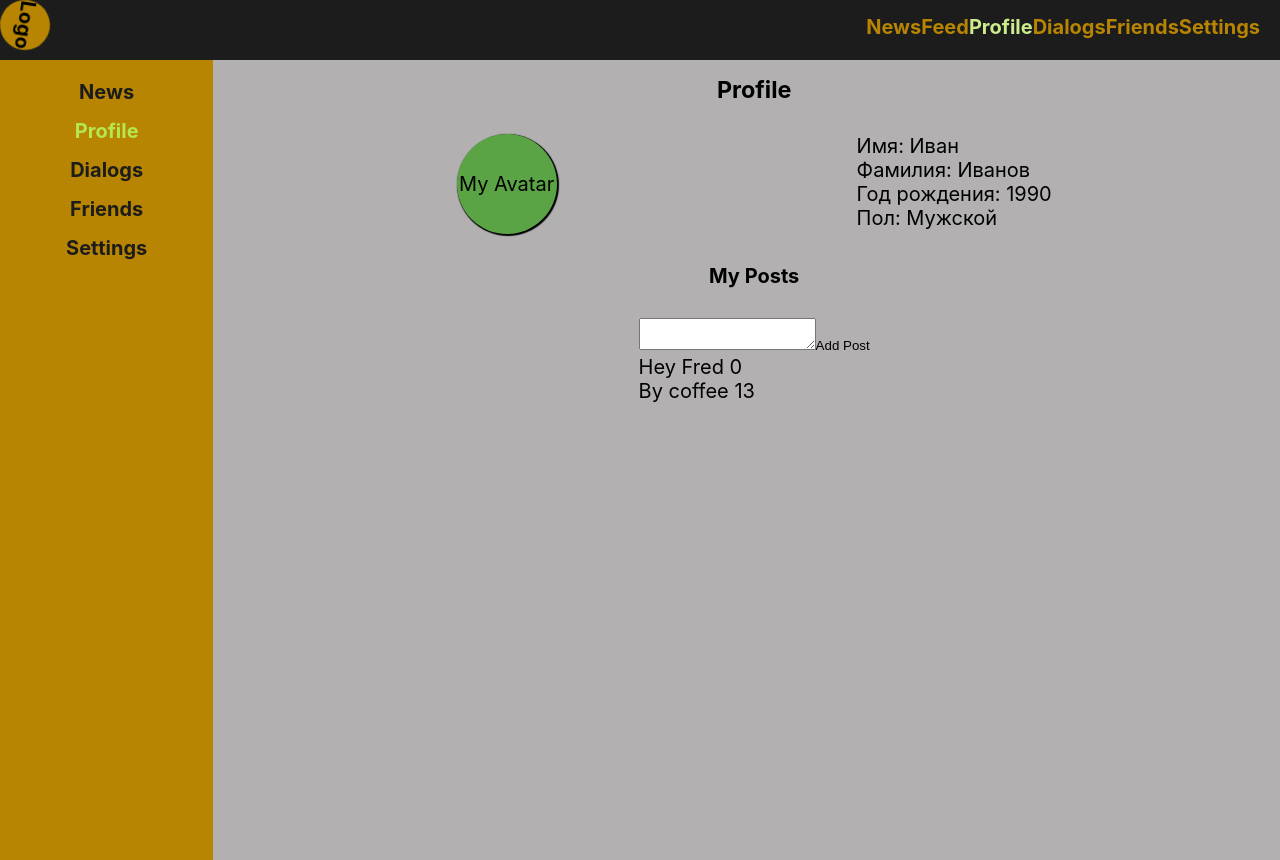
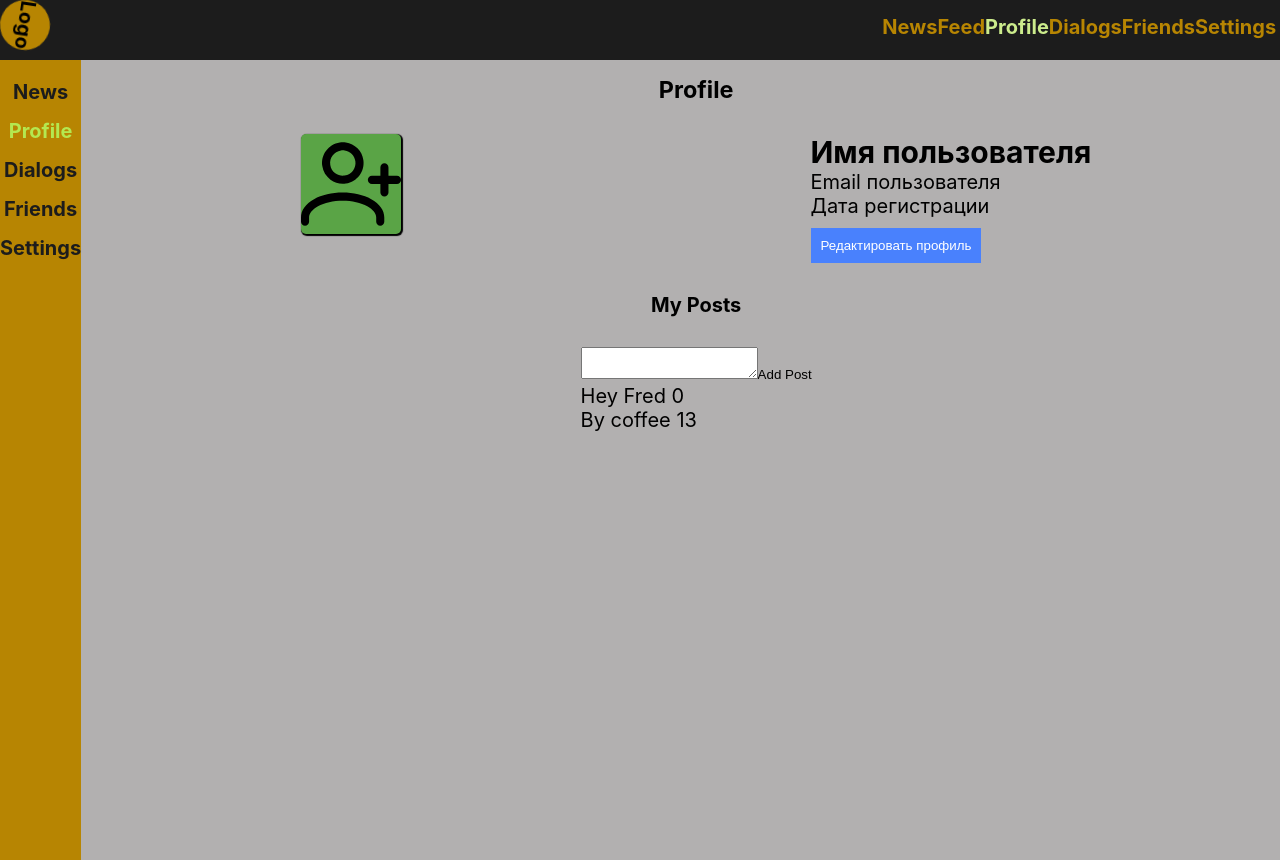
Before and after one commit to hadsome-Droid/SocialNetwork, a React (Create React App) app: page /profile in a window 1280 px wide. Built offline with nearby package versions, Linux system fonts and the light colour scheme.

Commit message:
Worked on CSS styling of ProfileInfo component

```diff
--- a/src/app/store.ts
+++ b/src/app/store.ts
@@ -1,5 +1,5 @@
 import {configureStore} from "@reduxjs/toolkit";
-import {newsFeedReducer} from "../features/newsFeed/components/newsFeedSlice";
+import {newsFeedReducer} from "../features/newsFeed/model/newsFeedSlice";
 
 
 export const store = configureStore({
--- a/src/features/content/Content.tsx
+++ b/src/features/content/Content.tsx
@@ -2,7 +2,7 @@ import React from 'react';
 
 import {Route} from "react-router-dom";
 import {Dialogs} from "../dialogs/Dialogs";
-import {Profile} from "../profile/Profile";
+import {Profile} from "../profile/ui/profile/Profile";
 import {NewsFeed} from "../newsFeed/components/NewsFeed";
 
 type PropsType = {
--- a/src/features/newsFeed/components/NewsFeed.tsx
+++ b/src/features/newsFeed/components/NewsFeed.tsx
@@ -7,7 +7,7 @@ import s from './NewsFeed.module.css'
 import {useAppDispatch} from "../../../shared/utils/useAppDispatch";
 import {useSelector} from "react-redux";
 import {AppRootStateType} from "../../../app/store";
-import {newsFeedActions} from "./newsFeedSlice";
+import {newsFeedActions} from "../model/newsFeedSlice";
 
 //todo tests
 export const NewsFeed = () => {
--- a/src/features/newsFeed/components/Post.tsx
+++ b/src/features/newsFeed/components/Post.tsx
@@ -38,10 +38,6 @@ export const Post = ({authorName, postDate, postText, likesCount, avatarUrl, isL
                 <h2 className={s.authorName}>{authorName}</h2>
             </div>
             <EditableSpan text={postText} callBack={onChange}/>
-            {/*{ edit*/}
-            {/*    ? <input type="text" onBlur={() => setEdit(false)}/>*/}
-            {/*    : <span className={s.postText}  onDoubleClick={() => setEdit(true)}>{postText}</span>*/}
-            {/*}*/}
             <div className={s.postDetails}>
                 <span className={s.postDate}>{postDate}</span>
                 <button className={s.likeBtn} onClick={clickHandler}>
--- a/src/features/newsFeed/components/newsFeedSlice.ts
+++ b/src/features/newsFeed/model/newsFeedSlice.ts
@@ -43,9 +43,6 @@ const slice = createSlice({
                 // state.newsFeed[index] = {...state.newsFeed[index], postText: action.payload.text}
                 state.newsFeed[index].postText = action.payload.text
             }
-        },
-        loadMorePosts: (state, action: PayloadAction<{newPosts: Post[]}>) => {
-            state.newsFeed = [...state.newsFeed, ...action.payload.newPosts];
         }
     }
 })
--- a/src/features/profile/profileInfo/ProfileInfo.module.css
+++ /dev/null
@@ -1,15 +0,0 @@
-
-.user_profile{
-    display: flex;
-    gap: 300px;
-}
-
-.avatar {
-    width: 100px;
-    height: 100px;
-    border-radius: 50%;
-    background-color: #5aa446;
-    box-shadow: 1px 1px 1px 1px black;
-    text-align: center;
-    line-height: 100px;
-}
--- a/src/features/profile/profileInfo/ProfileInfo.tsx
+++ /dev/null
@@ -1,20 +0,0 @@
-import React from 'react';
-import s from './ProfileInfo.module.css'
-
-export const ProfileInfo = () => {
-    return (
-        <div className={s.user_profile}>
-            <div className={s.avatar}>
-                {/*<img src="avatar.jpg" alt="User Avatar"/> */}
-               My Avatar
-            </div>
-
-                <div className={s.user_info}>
-                    <p>Имя: Иван</p>
-                    <p>Фамилия: Иванов</p>
-                    <p>Год рождения: 1990</p>
-                    <p>Пол: Мужской</p>
-                </div>
-        </div>
-    );
-};
--- a/src/features/profile/myPosts/MyPostsList.tsx
+++ b/src/features/profile/ui/myPosts/MyPostsList.tsx
@@ -1,6 +1,6 @@
 import React, {useState} from 'react';
-import {Post, PostPropsType} from "../../content/post/Post";
-import {Button} from "../../../shared/components/Button/Button";
+import {Post, PostPropsType} from "../../../content/post/Post";
+import {Button} from "../../../../shared/components/Button/Button";
 
 
 
--- a/src/features/profile/Profile.tsx
+++ b/src/features/profile/ui/profile/Profile.tsx
@@ -1,8 +1,8 @@
 import React from 'react';
 
 import s from './Profile.module.css'
-import {ProfileInfo} from "./profileInfo/ProfileInfo";
-import {MyPostsList} from "./myPosts/MyPostsList";
+import {ProfileInfo} from "../profileInfo/ProfileInfo";
+import {MyPostsList} from "../myPosts/MyPostsList";
 
 
 type PropsType = {
--- /dev/null
+++ b/src/features/profile/ui/profileInfo/ProfileInfo.module.css
@@ -0,0 +1,53 @@
+
+.user_profile{
+    display: flex;
+    justify-content: space-between;
+    align-items: center;
+    gap: 20px;
+}
+
+.avatar {
+    width: 100px;
+    height: 100px;
+    border-radius: 5%;
+    background-color: #5aa446;
+    box-shadow: 1px 1px 1px 1px black;
+    text-align: center;
+    line-height: 100px;
+}
+.avatar img {
+    width: 100%;
+    height: auto;
+}
+
+.profile_info{
+
+}
+
+.editProfile {
+    margin-top: 10px;
+    background-color: #4981fd;
+    color: white;
+    border: none;
+    padding: 10px;
+}
+
+.editForm {
+    margin-top: 20px;
+}
+
+.editForm input {
+    display: block;
+    margin-bottom: 10px;
+    padding: 5px;
+}
+
+.posts {
+    margin-top: 20px;
+}
+
+.container{
+    width: 1200px;
+    display: flex;
+    justify-content: space-around;
+}
--- /dev/null
+++ b/src/features/profile/ui/profileInfo/ProfileInfo.tsx
@@ -0,0 +1,80 @@
+import React, {useState} from 'react';
+import DefPhoto from './../../../../shared/image/def-profile-photo.svg'
+import s from './ProfileInfo.module.css'
+
+export const ProfileInfo = () => {
+    const[editMode, setEditMode] = useState(false)
+
+    const clickHandler = () => {
+        setEditMode(!editMode)
+    }
+
+    return (
+        <div className={s.user_profile}>
+            <div className={s.container}>
+                <div className={s.avatar}>
+                    <img src={DefPhoto} alt="Аватар"/>
+                </div>
+
+
+                {editMode ? <form className={s.editForm}>
+                        <input type="text" className={s.editName} placeholder="Имя"/>
+                        <input type="email" className={s.editEmail} placeholder="Email"/>
+                        <input type="password" className={s.editPassword} placeholder="Пароль"/>
+                        <button type="submit" onClick={clickHandler}>Сохранить</button>
+                    </form>
+                    : <div className={s.profile_info}>
+                        <h2 className={s.username}>Имя пользователя</h2>
+                        <p className={s.email}>Email пользователя</p>
+                        <p className={s.regdate}>Дата регистрации</p>
+                        <button className={s.editProfile} onClick={clickHandler}>Редактировать профиль</button>
+                    </div>}
+            </div>
+
+
+
+            {/*<div className={s.posts}>*/}
+            {/*    В этом месте будут отображаться посты*/}
+            {/*</div>*/}
+        </div>
+
+
+
+
+
+        // <div className={s.user_profile}>
+        //     <div className={s.avatar}>
+        //         {/*<img src="avatar.jpg" alt="User Avatar"/> */}
+        //        My Avatar
+        //     </div>
+        //
+        //         <div className={s.user_info}>
+        //             <p>Имя: Иван</p>
+        //             <p>Фамилия: Иванов</p>
+        //             <p>Год рождения: 1990</p>
+        //             <p>Пол: Мужской</p>
+        //         </div>
+        // </div>
+    );
+};
+
+
+// <div id="profile">
+//     <h1>Профиль</h1>
+//     <img id="avatar" src="avatar.jpg" alt="Аватар">
+//         <h2 id="username">Имя пользователя</h2>
+//         <p id="email">Email пользователя</p>
+//         <p id="regdate">Дата регистрации</p>
+//         <button id="editProfile">Редактировать профиль</button>
+//
+//         <form id="editForm" style="display: none;">
+//             <input type="text" id="editName" placeholder="Имя">
+//                 <input type="email" id="editEmail" placeholder="Email">
+//                     <input type="password" id="editPassword" placeholder="Пароль">
+//                         <button type="submit">Сохранить</button>
+//         </form>
+//
+//         <div id="posts">
+//             <!-- В этом месте будут отображаться посты -->
+//         </div>
+// </div>
```
Also changed, not shown: src/features/profile/ui/profile/Profile.module.css (line endings or trailing spaces), src/shared/image/def-profile-photo.svg (added), 1 other file (tests, documents, lock files or other folders).
